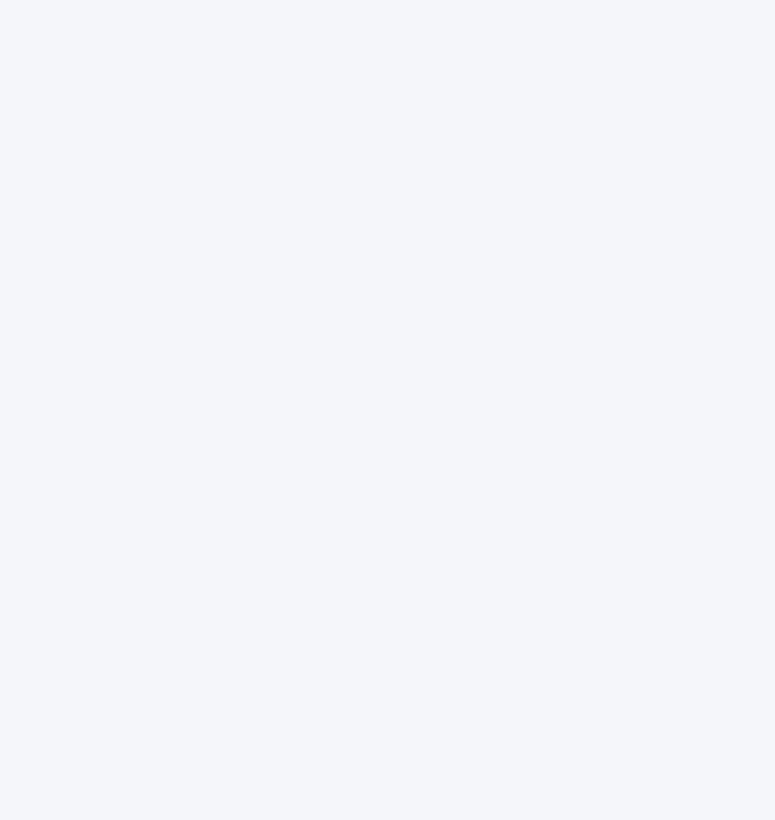
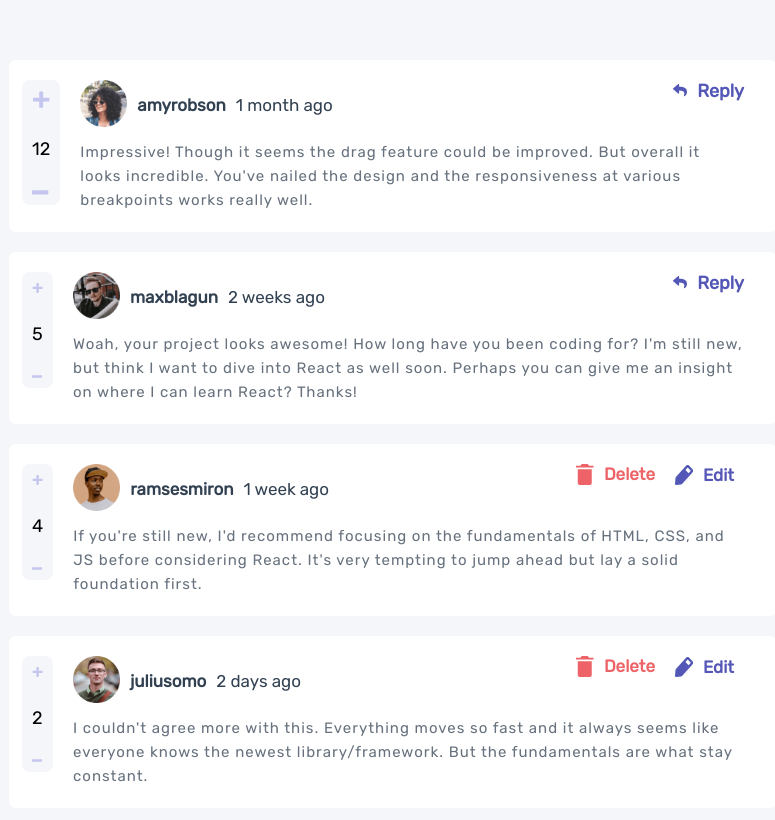
Before and after one commit to NidhiSharma63/react-interactive-comment-section, a React (Create React App) app: page / in a window 1280 px wide. Shown: the top 820 px of the page, without its empty margins (247-1022 px from the left). Built offline with nearby package versions, Linux system fonts and the light colour scheme.

Commit message:
UI created

```diff
--- a/src/Data.json
+++ b/src/Data.json
@@ -1,7 +1,7 @@
 {
     "currentUser": {
       "image": {
-        "png": "./images/avatars/image-juliusomo.png",
+        "png": "./components/Images/avatars/image-juliusomo.png",
         "webp": "./images/avatars/image-juliusomo.webp"
       },
       "username": "juliusomo"
@@ -14,7 +14,7 @@
         "score": 12,
         "user": {
           "image": {
-            "png": "./images/avatars/image-amyrobson.png",
+            "png": "./components/Images/avatars/image-amyrobson.png",
             "webp": "./images/avatars/image-amyrobson.webp"
           },
           "username": "amyrobson"
@@ -28,7 +28,7 @@
         "score": 5,
         "user": {
           "image": {
-            "png": "./images/avatars/image-maxblagun.png",
+            "png": "./components/Images/avatars/image-maxblagun.png",
             "webp": "./images/avatars/image-maxblagun.webp"
           },
           "username": "maxblagun"
@@ -42,7 +42,7 @@
             "replyingTo": "maxblagun",
             "user": {
               "image": {
-                "png": "./images/avatars/image-ramsesmiron.png",
+                "png": "./components/Images/avatars/image-ramsesmiron.png",
                 "webp": "./images/avatars/image-ramsesmiron.webp"
               },
               "username": "ramsesmiron"
--- a/src/components/App.js
+++ b/src/components/App.js
@@ -1,14 +1,18 @@
 import React,{useState} from "react";
 import Comment from './comment';
-import './scss/main.scss'
+import Reply from './Reply';
 
+import data from '../Data.json'
+import './scss/main.scss';
 
 function App() {
   return (
     <div className="main-container">
-      <div className="wrapper">
-        {/* <Comment/> */}
-      </div>
+        {
+          data.comments.map((item)=>{
+            return <Comment key={item.id} {...item}/>
+          })
+        }
     </div>
   );
 }
--- /dev/null
+++ b/src/components/Reply.js
@@ -0,0 +1,49 @@
+import React from "react";
+import plusIcon from './Images/icon-plus.svg';
+import minusIcon from './Images/icon-minus.svg';
+import deleteIcon from './Images/icon-delete.svg';
+import editIcon from './Images/icon-edit.svg';
+import avatar2 from './Images/avatars/image-ramsesmiron.png';
+import avatar1 from './Images/avatars/image-juliusomo.png';
+
+const Reply = ({id,content,createdAt,score,user}) =>{
+    const {username} = user
+    return(
+        <div className="comment" id={id}>
+        <div className="vote-wrapper">
+            <img src={plusIcon} alt="+" />
+            <p className="vote-count">{score}</p>
+            <img src={minusIcon} alt="-" />
+        </div>
+        <div className="comment-text">
+          <div className="col1">
+            <div className="user-info">
+                <div className="user-profile">
+                  <img src={username==='ramsesmiron'?avatar2:avatar1} alt="profile"></img>
+                </div>
+                <p className='user-name'>{username}</p>
+                <p className='user-name timing'>{createdAt}</p>
+            </div>
+            <div className="edit-delete-btn-container">
+              <span>
+                <img src={deleteIcon} alt="delete" />
+                <p className="delete">Delete</p>
+              </span>
+              <span>
+                <img src={editIcon} alt="delete" />
+                <p className="edit">Edit</p>
+              </span>
+            </div>
+          </div>
+          <div className="col2">
+            <div className="comment-text-content">
+              <p>{content}</p>
+            </div>
+          </div>
+
+        </div>
+    </div>
+    )
+}
+
+export default Reply;
--- a/src/components/comment.js
+++ b/src/components/comment.js
@@ -1,8 +1,54 @@
 import React from "react";
+import Reply from './Reply'
+import plusIcon from './Images/icon-plus.svg';
+import minusIcon from './Images/icon-minus.svg';
+import replyIcon from './Images/icon-reply.svg';
+import avatar1 from './Images/avatars/image-amyrobson.png';
+import avatar2 from './Images/avatars/image-maxblagun.png';
 
-const Comment = ()=>{
+
+
+const Comment = ({id,content,createdAt,score,user,replies})=>{
+    const {username}  = user;
+    // console.log(replies)
     return(
-        <h1>hi from comment</h1>
+
+      <div className="wrapper">
+        <div className="comment" id={id}>
+          <div className="vote-wrapper">
+              <img src={plusIcon} alt="+" />
+              <p className="vote-count">{score}</p>
+              <img src={minusIcon} alt="-" />
+          </div>
+          <div className="comment-text">
+            <div className="col1">
+              <div className="user-info">
+                  <div className="user-profile">
+                    <img src={username==='maxblagun'?avatar2:avatar1} alt="profile"></img>
+                  </div>
+                  <p className='user-name'>{username}</p>
+                  <p className='user-name timing'>{createdAt}</p>
+              </div>
+              <div className="reply-btn">
+                <p>
+                  <img src={replyIcon} alt="reply" />
+                  <span>Reply</span>
+                </p>
+              </div>
+            </div>
+            <div className="col2">
+              <div className="comment-text-content">
+                <p>{content}</p>
+              </div>
+            </div>
+          </div>
+        </div>
+        {replies.length>0 &&
+          replies.map((item)=>{
+            return <Reply key={item.id} {...item}/>
+          })
+        }
+      </div>
     )
 }
 
```
